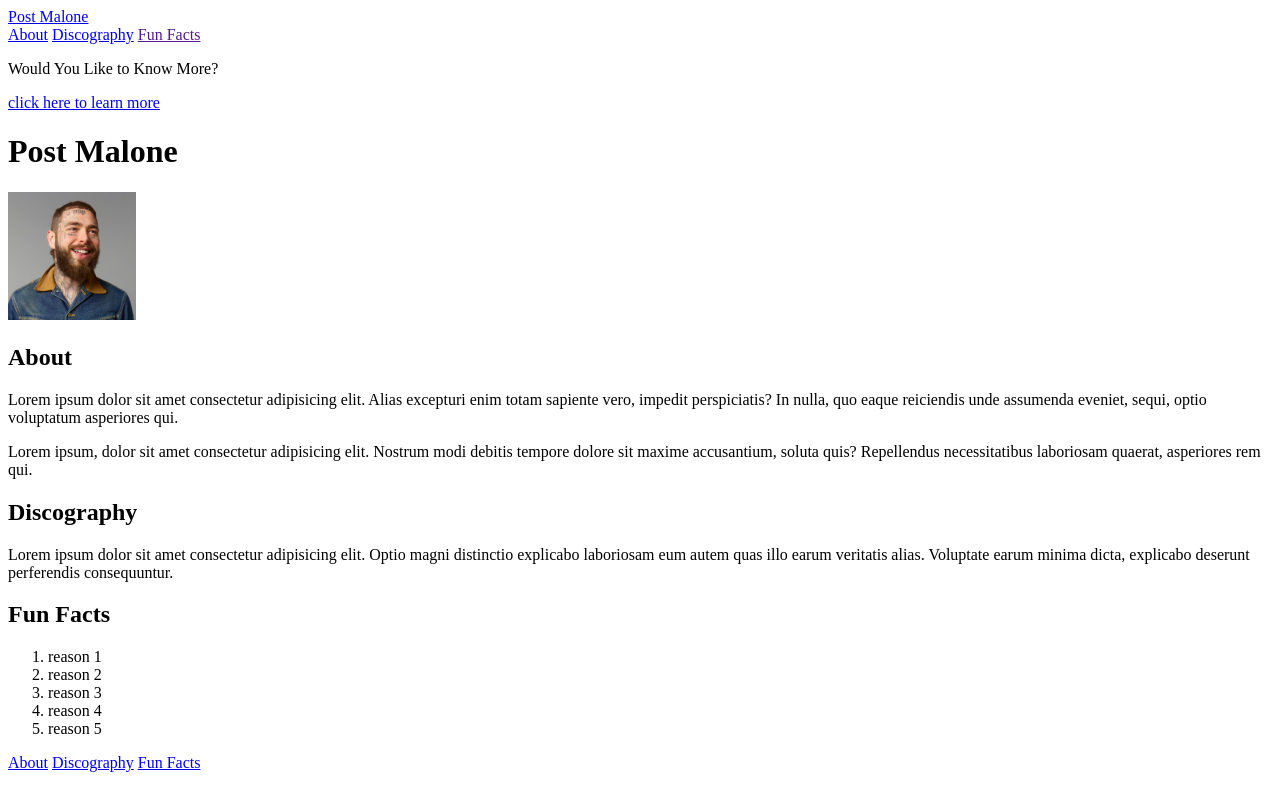
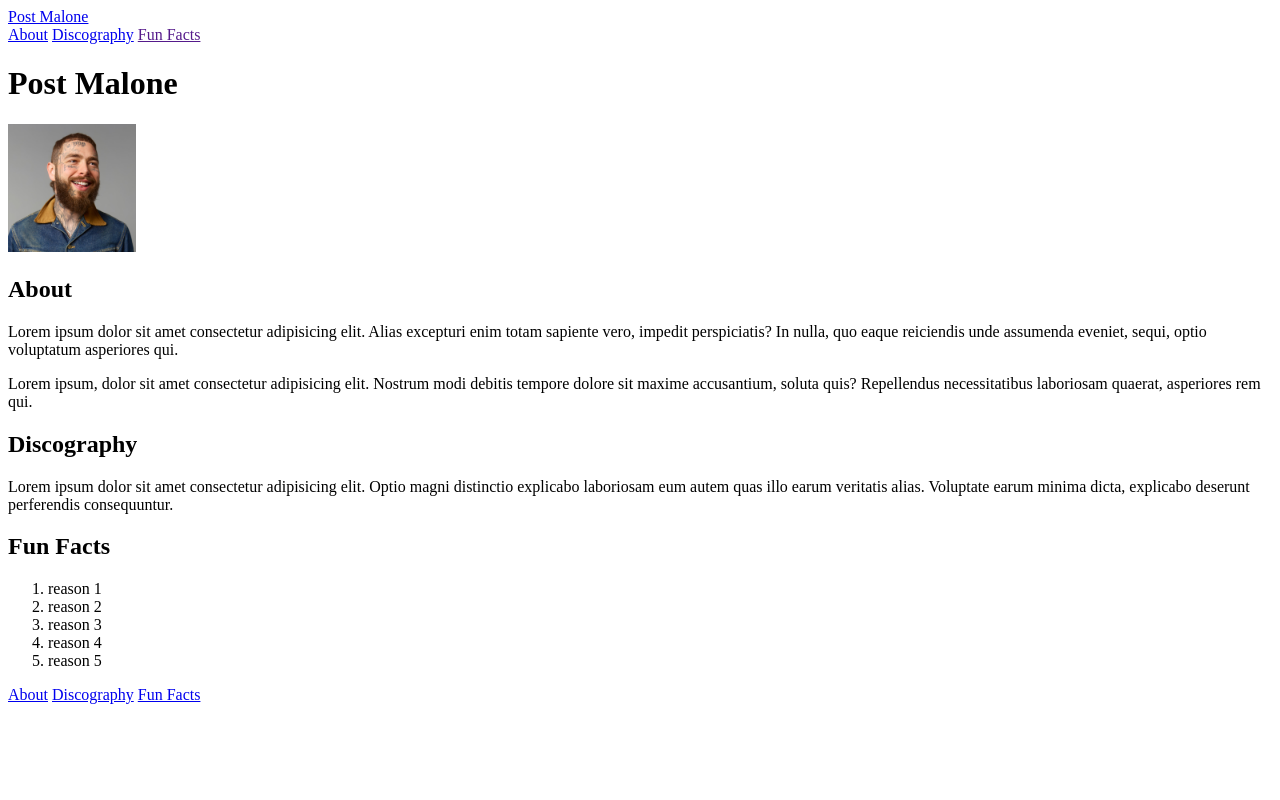
Before and after one commit to LauraEllingson/m3-hw3-Ellingson-Laura, a plain HTML site: page index.html in a window 1280 px wide. Drawn offline with Linux system fonts and the light colour scheme.

Commit message:
deleted Know more section

```diff
--- a/index.html
+++ b/index.html
@@ -16,10 +16,6 @@
     </nav>
   </header>
   <main>
-    <section>
-       <p> Would You Like to Know More?</p>
-       <a href="#">click here to learn more</a>
-    </section>
     <h1>Post Malone</h1>
     <img src="/images/Posty.jpg" alt="Post Malone Smiling"
     style="width:128px;height:128px;">
```
